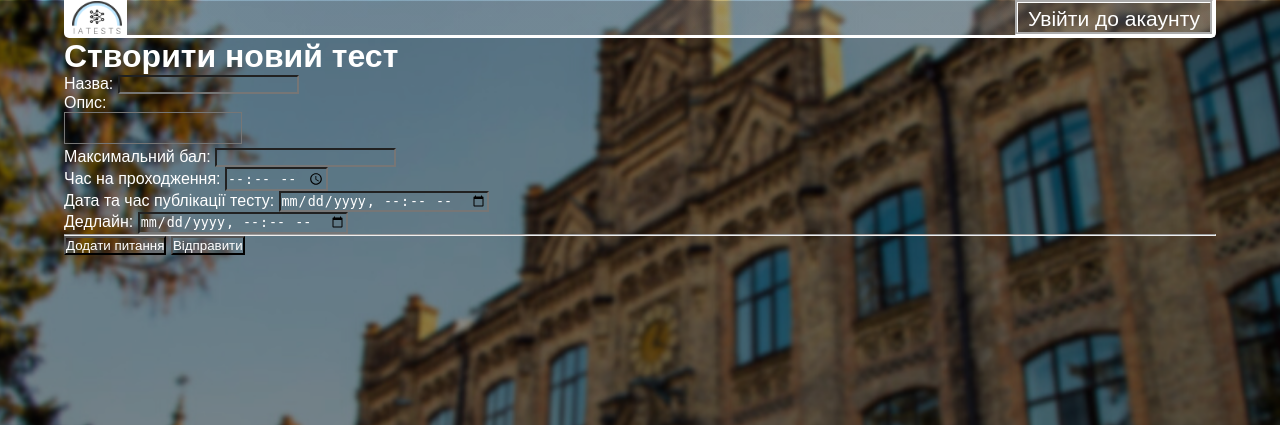
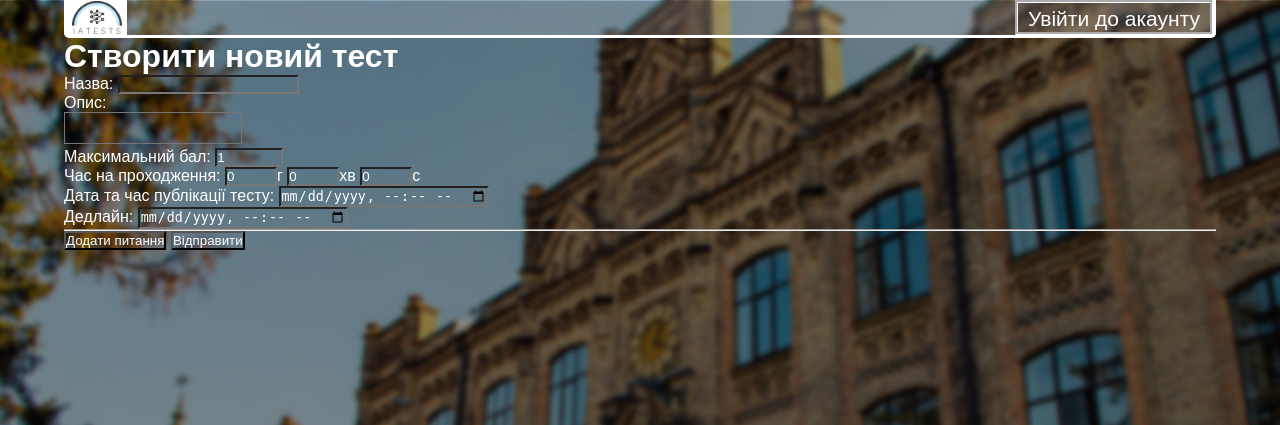
Before and after one commit to OlegAtaman/iatests, a Django app: a page that uses templates/testapp/newtest.html in a window 1280 px wide. Shown: the top 425 px of the page. Run offline with Django 4.2, Linux system fonts and the light colour scheme; some libraries are stand-ins or nearby versions.

Commit message:
Added better submit time input

```diff
--- a/static/js/creator.js
+++ b/static/js/creator.js
@@ -35,13 +35,16 @@ $(document).ready(function(){
                 };
             quetions.push(quetion);
             });
+            console.log($(this.parentNode).children('.t_cont').children('.t2').val());
             $.ajax({
                 url: "",
                 type: "post",
                 data: {
                     qname : $(this.parentNode).children('.hi').children('input').val(),
                     desc : $(this.parentNode).children('textarea').val(),
-                    time : $(this.parentNode).children('.t_cont').children('input').val(),
+                    hours : $(this.parentNode).children('.t_cont').children('.t1').val(),
+                    minutes : $(this.parentNode).children('.t_cont').children('.t2').val(),
+                    seconds : $(this.parentNode).children('.t_cont').children('.t3').val(),
                     pub_time : $(this.parentNode).children('.dt_cont').children('input').val(),
                     deadline : $(this.parentNode).children('.dt_cont2').children('input').val(),
                     m_points: $(this.parentNode).children('.m_points').children('input').val(),
--- a/templates/testapp/newtest.html
+++ b/templates/testapp/newtest.html
@@ -8,8 +8,8 @@
     <p class="hi">Назва: <input  type="text" name="name"></p>
     <p>Опис:</p>
     <textarea name="desc"></textarea>
-    <p class="m_points">Максимальний бал: <input type="number" name="m_points"></p>
-    <p class="t_cont">Час на проходження: <input type="time" name="sub_time"></p>
+    <p class="m_points">Максимальний бал: <input type="number" name="m_points" min="1" max="1000" value="1"></p>
+    <p class="t_cont">Час на проходження: <input class="t1" type="number" name="sub_time1"  min="0" max="10" value="0">г <input class="t2" type="number" name="sub_time2" min="0" max="59" value="0">хв <input class="t3" type="number" min="0" max="59" name="sub_time3" value="0">с</p>
     <p class="dt_cont">Дата та час публікації тесту: <input type="datetime-local" name="pub_time"></p>
     <p class="dt_cont2">Дедлайн: <input type="datetime-local" name="deadline"></p>
     <hr>
--- a/testapp/models.py
+++ b/testapp/models.py
@@ -52,7 +52,7 @@ class Test(models.Model):
     title = models.CharField(max_length=50)
     description = models.TextField()
     max_points = models.DecimalField(max_digits=10, decimal_places=0)
-    time_to_submit = models.TimeField()
+    time_to_submit = models.DurationField()
     time_to_publish = models.DateTimeField(null=True)
     deadline = models.DateTimeField(null=True)
     course = models.ForeignKey(Course, on_delete=models.CASCADE)
--- a/testapp/views.py
+++ b/testapp/views.py
@@ -1,5 +1,5 @@
 import json
-from datetime import datetime
+from datetime import datetime, timedelta
 from math import ceil  # Для округлення вгору
 
 from django.contrib.auth.decorators import login_required
@@ -287,16 +287,19 @@ class NewTestView(View):
 
     def post(self, request, code):
         args = request.POST
+        print(args)
         t = Test(
             title=args.get("qname"),
             description=args.get("desc"),
-            time_to_submit=args.get("time"),
+            time_to_submit=timedelta(days=0, hours=int(args.get("hours")), minutes=int(args.get("minutes")),
+                seconds=int(args.get("seconds")), microseconds=0),
             time_to_publish=args.get("pub_time"),
             max_points=args.get("m_points"),
             course=Course.objects.get(code=code),
             deadline=args.get("deadline"),
         )  # Отримуємо купу даних з полів та створюємо об'єкти тесту
         t.save()
+        print(t.time_to_submit)
         for quetion in json.loads(
             request.POST.get("q")
         ):  # Та об'єкти питань та відповідей
@@ -341,9 +344,10 @@ class TestView(View):
                 type = "radio"
             out.append({"quetion": quet, "answers": answers, "type": type})
         time = {
-            "mins" : test.time_to_submit.hour,
-            "secs" : test.time_to_submit.minute
+            "minutes" : test.time_to_submit.seconds // 60,
+            "secs" : test.time_to_submit.seconds % 60
         }
+        print(time)
         ctx = {"test": test, "quetions": out, "time" : time, "course" : course}
         if request.user.status == "S":  # Якщо наш користувач - студент
             if test.time_to_publish >= timezone.localtime(
```
Also changed, not shown: db.sqlite3, testapp/migrations/0007_alter_test_time_to_submit.py (added).
